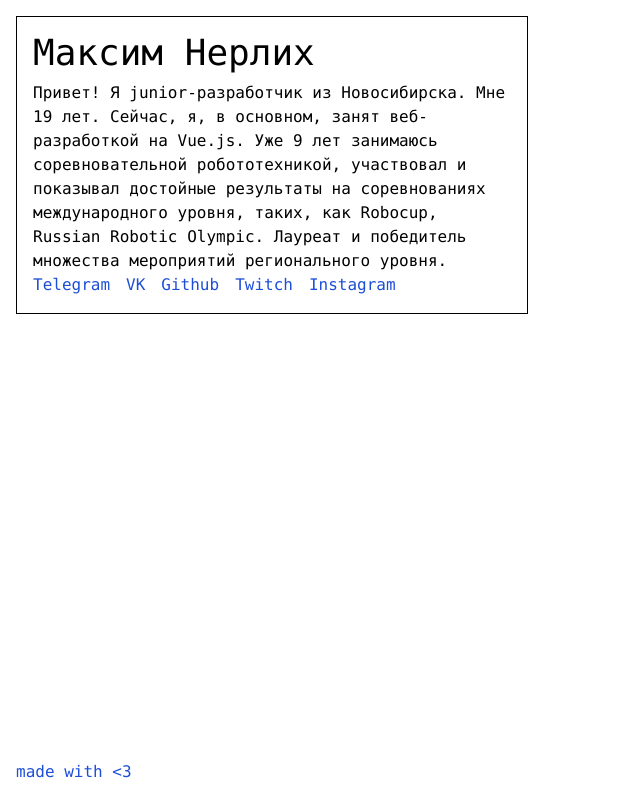
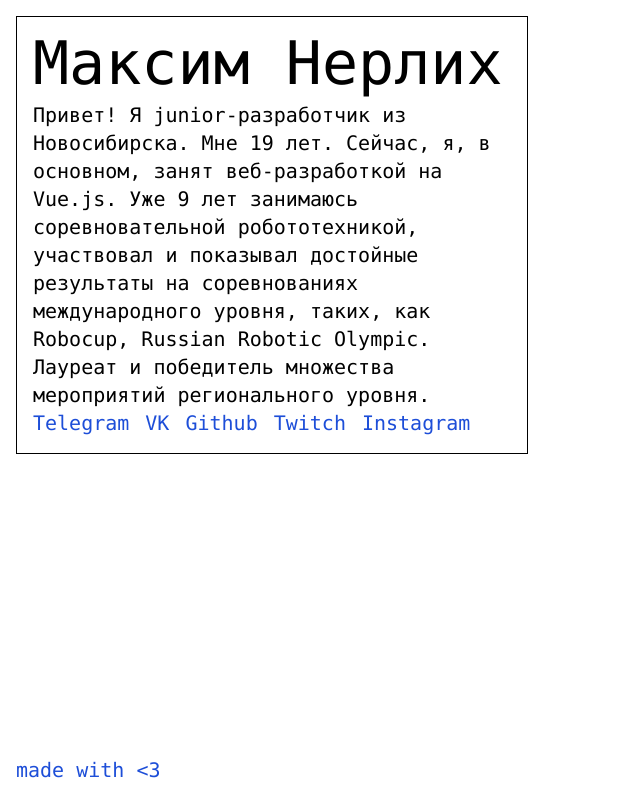
Before and after one commit to nerlihmax/nerlihmax.github.io, a Vue app: page / in a window 1280 px wide. Shown: the whole page, without its empty margins (0-640 px from the left). Built offline with nearby package versions, Linux system fonts and the light colour scheme.

Commit message:
подкрутил респонсив

```diff
--- a/src/App.vue
+++ b/src/App.vue
@@ -1,7 +1,7 @@
 <template>
   <div class="flex flex-col justify-between h-screen">
     <Card/>
-    <a class="font-mono m-4 text-blue-700"
+    <a class="font-mono m-4 text-blue-700 sm:text-xl"
       href="https://github.com/nerlihmax/nerlihmax.github.io">
       made with &lt;3
     </a>
--- a/src/components/Card.vue
+++ b/src/components/Card.vue
@@ -1,7 +1,7 @@
 <template>
   <div class="flex flex-col justify-start m-4 border border-black
-    p-4 font-mono w-2/5">
-    <h1 class="max-w-max mb-2 text-4xl">
+    p-4 font-mono sm:text-xl w-auto sm:w-2/5">
+    <h1 class="max-w-max mb-2 text-4xl sm:text-6xl">
       {{ profile.fullName }}
     </h1>
     <div class="max-w-max">
```
